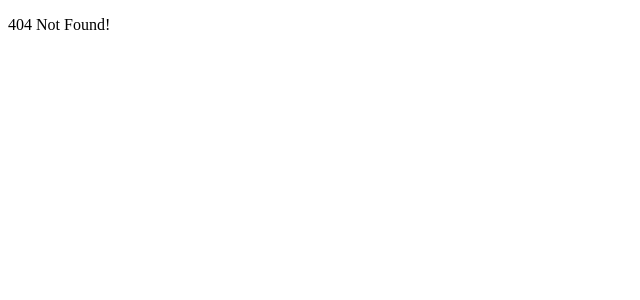
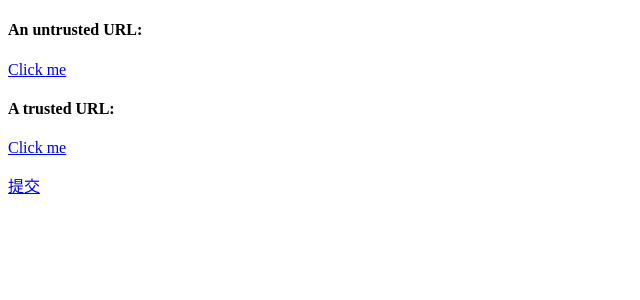
Before and after one commit to fivge/Tour-of-Heroes-Angular, an Angular app: page /security in a window 1280 px wide. Before the commit this address had no page. Shown: the top 300 px of the page, without its empty margins (0-640 px from the left). Built offline with nearby package versions, Linux system fonts and the light colour scheme.

Commit message:
update security trust html

```diff
--- a/src/app/app-routing.module.ts
+++ b/src/app/app-routing.module.ts
@@ -29,6 +29,10 @@ const routes: Routes = [
     loadChildren: () => import('./web-component/web-component.module').then(mod => mod.WebComponentModule)
   },
   {
+    path: 'security',
+    loadChildren: () => import('./security-trust/security-trust.module').then(mod => mod.SecurityTrustModule)
+  },
+  {
     path: '**',
     component: PageNotFoundComponent
   }
--- /dev/null
+++ b/src/app/security-trust/security-trust/security-trust.component.html
@@ -0,0 +1,12 @@
+<!-- demo -->
+<h4>An untrusted URL:</h4>
+<p><a class="e2e-dangerous-url" [href]="dangerousUrl">Click me</a></p>
+<h4>A trusted URL:</h4>
+<p><a class="e2e-trusted-url" [href]="trustedUrl">Click me</a></p>
+<p></p>
+
+<!-- <iframe class="e2e-iframe-untrusted-src" width="640" height="390" [srcdoc]="htmlSnippet"></iframe> -->
+
+<div [innerHtml]="htmlSnippet" style="display:none"></div>
+
+<p><a class="e2e-trusted-url" [href]="subUrl">提交</a></p>
--- /dev/null
+++ b/src/app/security-trust/security-trust/security-trust.component.ts
@@ -0,0 +1,26 @@
+import { Component } from '@angular/core';
+import { DomSanitizer } from '@angular/platform-browser';
+
+@Component({
+  selector: 'app-security-trust',
+  templateUrl: './security-trust.component.html',
+  styles: []
+})
+export class SecurityTrustComponent {
+  constructor(protected sanitizer: DomSanitizer) {
+    this.html = `<form name="punchout_form" method="post" action="https://openapi.alipaydev.com/gateway.do?charset=utf-8&method=alipay.trade.page.pay&sign=GBJunKWaxEnlrbV0HRKMhhbiL3etQoP9WnDFAY5JF2m8z4d6WUle%2Bk7YBK2IHwn5bhdrIkVMIVLDBh4clDh%2FSHBpjk440i2aAs36ewNvrRUF5OnsSN4rjQyZpQqa0jMFTizRmd0q94q5cONwu02DxdC%2B1s5v8UytaWXlIhXt4Z3JtrasoQsEcoa6odRy5Xqjap3uv%2FjVJi6w%2FBloXXp4fXhOPjrg9CfyhUBL%2F3Dr4hVyrOzwweZC3WprhzQyxt3JYjx0jbrcHd5yXbe7HLgN8QQVXivzYb56NUldXHhCvVM54f3Mdiegra1M%2BHHtir2dj783LOhBPYSI5IEQ%2BIoZEg%3D%3D&return_url=http%3A%2F%2F117.73.2.112.xip.io%2Faccount%2Frecharge&notify_url=http%3A%2F%2F117.73.2.105%3A8081%2Faccount%2Frecharge%2Fnotify%2Falipay&version=1.0&app_id=2016092100560597&sign_type=RSA2&timestamp=2020-03-24+16%3A46%3A14&alipay_sdk=alipay-sdk-java-3.3.87.ALL&format=json">↵<input type="hidden" name="biz_content" value="{&quot;body&quot;:&quot;浪潮云-用户充值&quot;,&quot;out_trade_no&quot;:&quot;294874564342120448&quot;,&quot;product_code&quot;:&quot;FAST_INSTANT_TRADE_PAY&quot;,&quot;subject&quot;:&quot;浪潮云-用户充值&quot;,&quot;timeout_express&quot;:&quot;2h&quot;,&quot;total_amount&quot;:&quot;15&quot;}">↵<input type="submit" value="立即支付" style="display:none" >↵</form>↵<script>document.forms[0].submit();</script>`;
+    this.subUrl = sanitizer.bypassSecurityTrustUrl(`javascript:document.forms[0].submit()`);
+    this.htmlSnippet = sanitizer.bypassSecurityTrustHtml(this.html);
+
+    this.dangerousUrl = 'javascript:alert("Hi there")';
+    this.trustedUrl = sanitizer.bypassSecurityTrustUrl(this.dangerousUrl);
+  }
+
+  dangerousUrl;
+  trustedUrl;
+
+  html;
+  htmlSnippet;
+
+  subUrl;
+}
```
Also changed, not shown: src/app/security-trust/security-trust.module.ts (added, +17 -0 lines), 1 other file (tests, documents, lock files or other folders).
